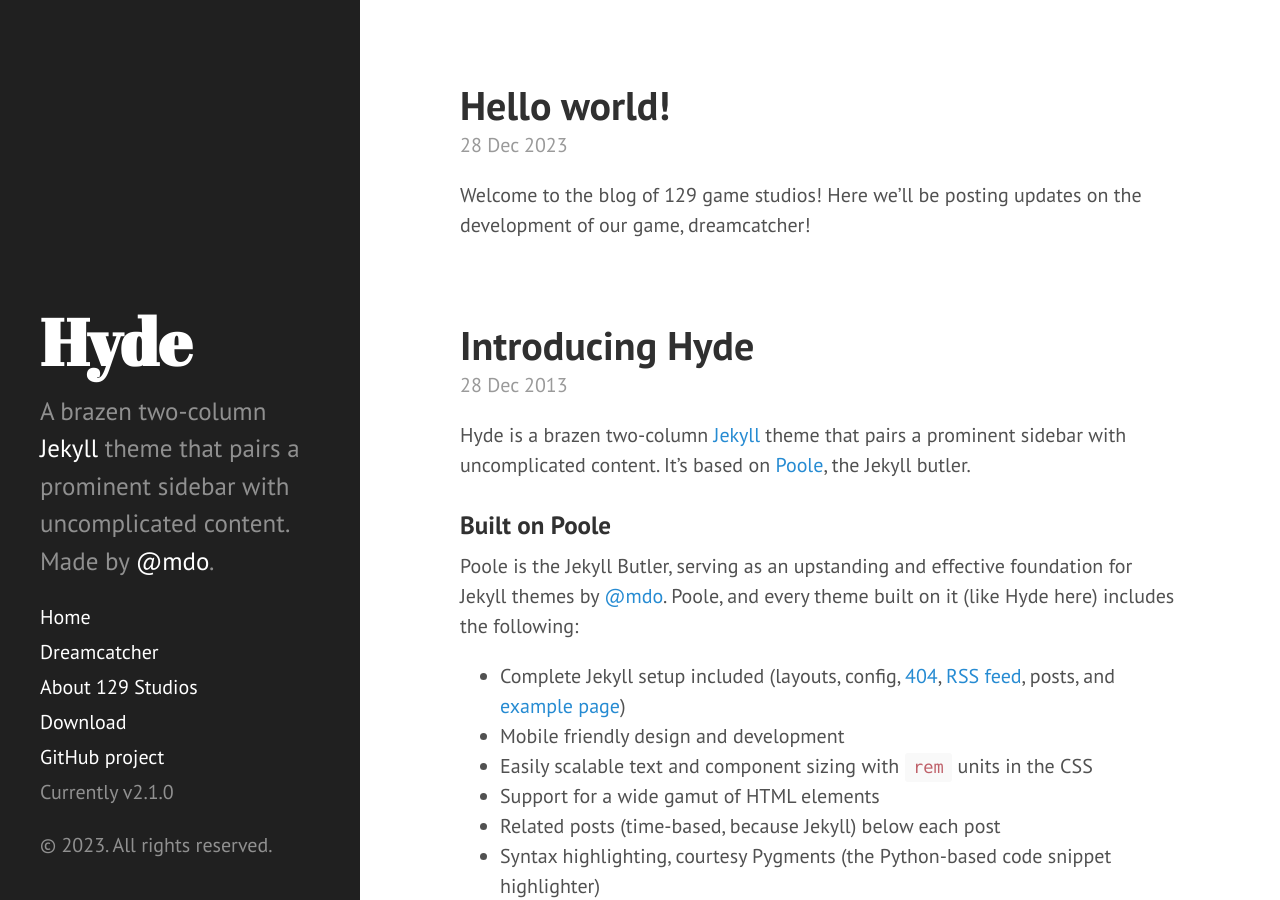
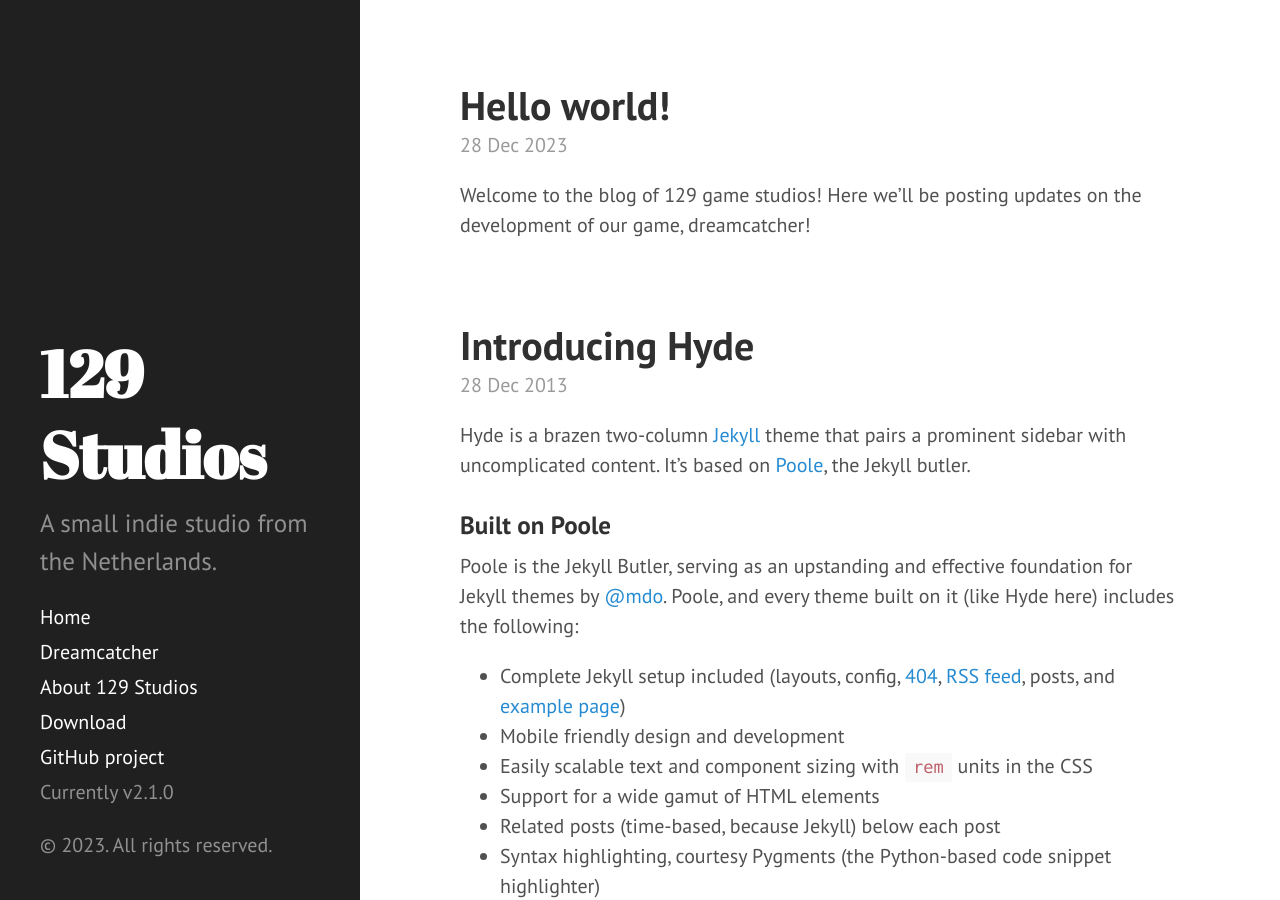
Before and after one commit to 129-Studios/129-studios.github.io, a Jekyll site: the page built from index.html, in a window 1280 px wide and 900 px high. Built offline with Jekyll 4.4.1, drawn with Linux system fonts in a browser that asks for light colours; Markdown is read by kramdown in place of the engine named in the settings; the list of posts is cut into pages by our own code.

Commit message:
change description etc.

```diff
--- a/_config.yml
+++ b/_config.yml
@@ -6,15 +6,15 @@ highlighter:      pygments
 permalink:        pretty
 
 # Setup
-title:            Hyde
-tagline:          'A Jekyll theme'
-description:      'A brazen two-column <a href="http://jekyllrb.com" target="_blank">Jekyll</a> theme that pairs a prominent sidebar with uncomplicated content. Made by <a href="https://twitter.com/mdo" target="_blank">@mdo</a>.'
-url:              http://hyde.getpoole.com
+title:            '129 Studios'
+tagline:          ''
+description:      'A small indie studio from the Netherlands.'
+url:              https://129-studios.github.io
 baseurl:          /
 
 author:
-  name:           'Mark Otto'
-  url:            https://twitter.com/mdo
+  name:           'Erik van den Bergh'
+  url:            https://instagram.com/129gamestudios
 
 paginate:         5
 
@@ -22,4 +22,4 @@ paginate:         5
 version:          2.1.0
 
 github:
-  repo:           https://github.com/poole/hyde
+  repo:           https://github.com/129-Studios/129-studios.github.io
```
